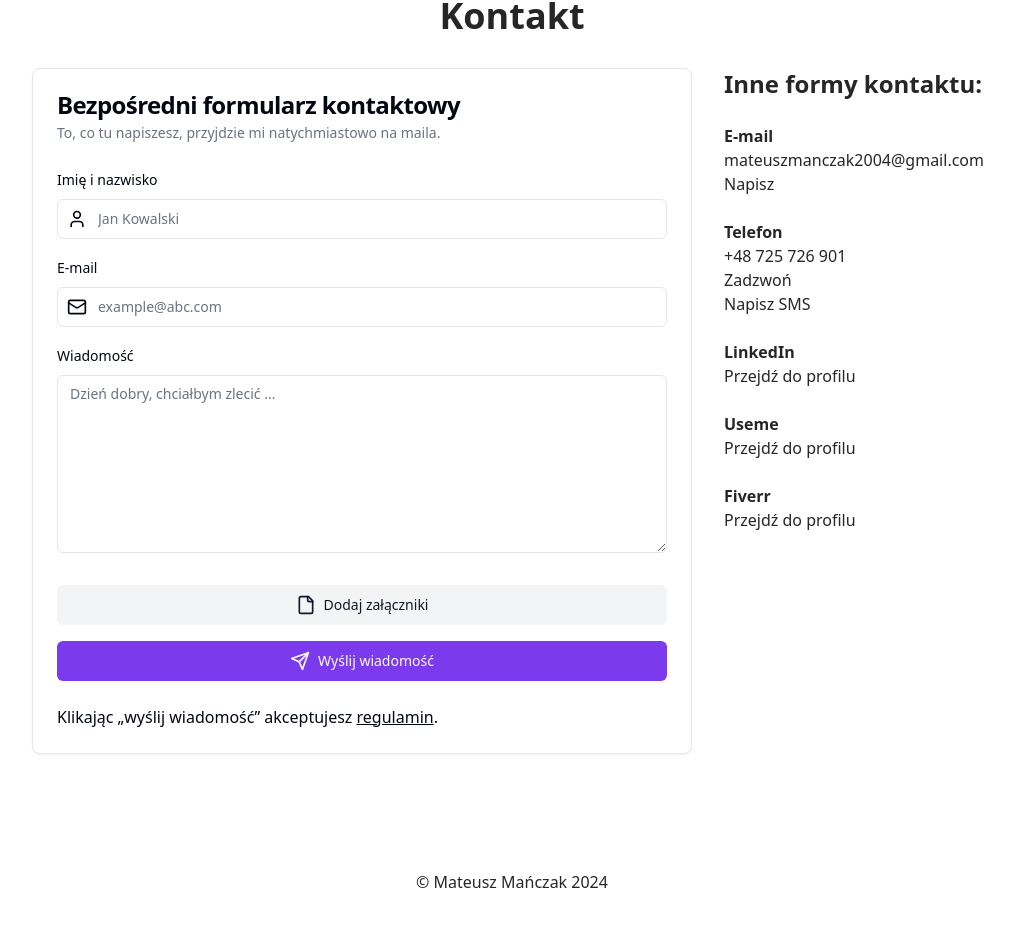
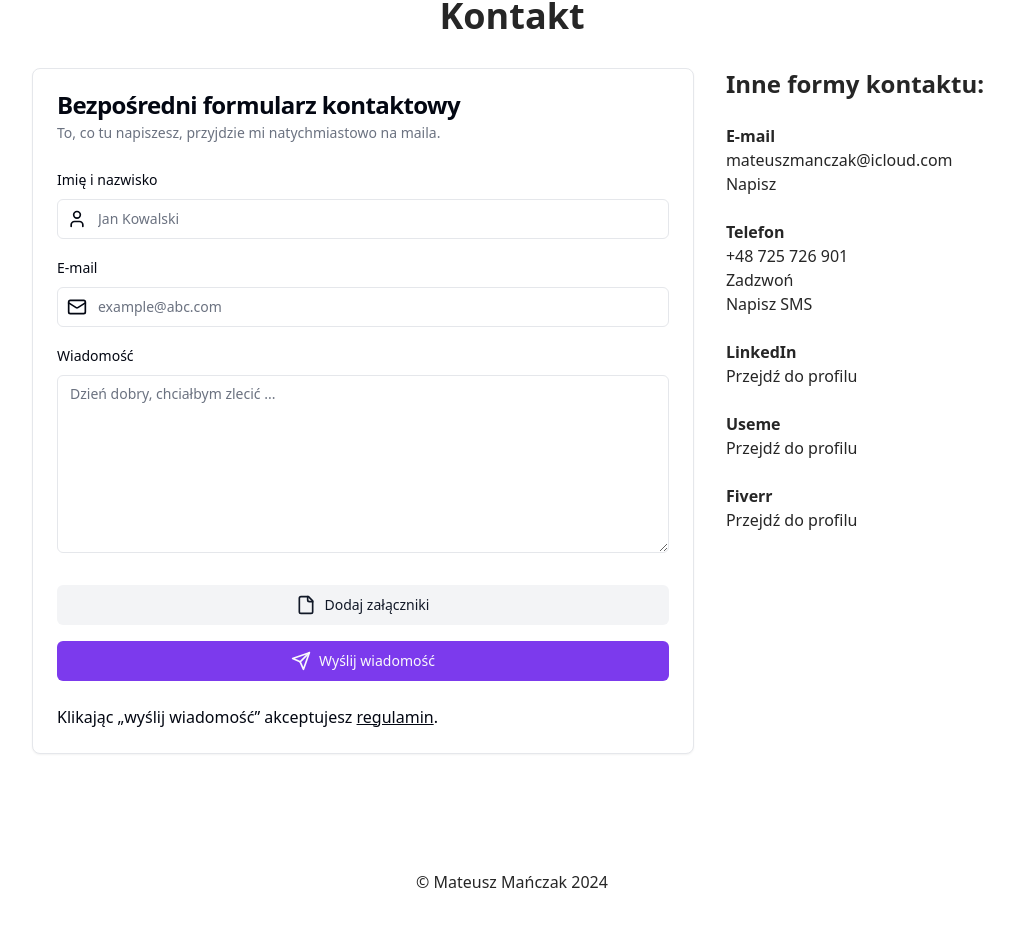
Before and after one commit to mateuszmanczak04/portfolio-website, a Next.js app: page / in a window 1280 px wide. Shown: the part 3005-3931 px from the top of the page, without its empty margins (128-1142 px from the left). Built offline with nearby package versions, Linux system fonts and the light colour scheme.

Commit message:
change email to icloud

```diff
--- a/src/components/page-sections/contact.tsx
+++ b/src/components/page-sections/contact.tsx
@@ -13,9 +13,9 @@ const Contact = () => {
 					<h3 className='text-2xl font-bold'>Inne formy kontaktu:</h3>
 					<div className='flex flex-col'>
 						<p className='font-bold'>E-mail</p>
-						<p className='break-all'>mateuszmanczak2004@gmail.com</p>
+						<p className='break-all'>mateuszmanczak@icloud.com</p>
 						<Link
-							href='mailto:mateuszmanczak2004@gmail.com'
+							href='mailto:mateuszmanczak@icloud.com'
 							className='text-link hover:underline'
 							target='_blank'>
 							Napisz
```
